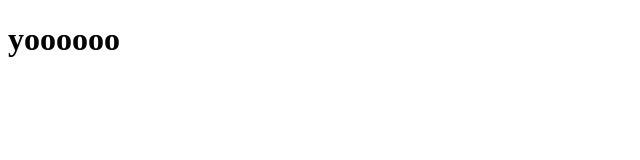
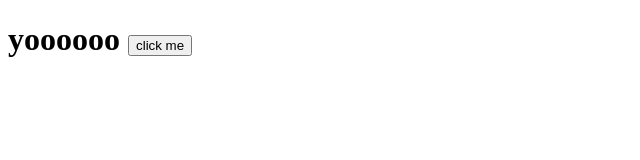
Before and after one commit to srsahoo30/Trial, a plain HTML site: page index.html in a window 1280 px wide. Shown: the whole page, without its empty margins (0-640 px from the left). Drawn offline with Linux system fonts and the light colour scheme.

Commit message:
Button added

```diff
--- a/index.html
+++ b/index.html
@@ -6,6 +6,8 @@
     <title>Document</title>
 </head>
 <body>
-    <h1>yoooooo</h1>
+    <h1>yoooooo
+        <button>click me</button>
+    </h1>
 </body>
 </html>
```
